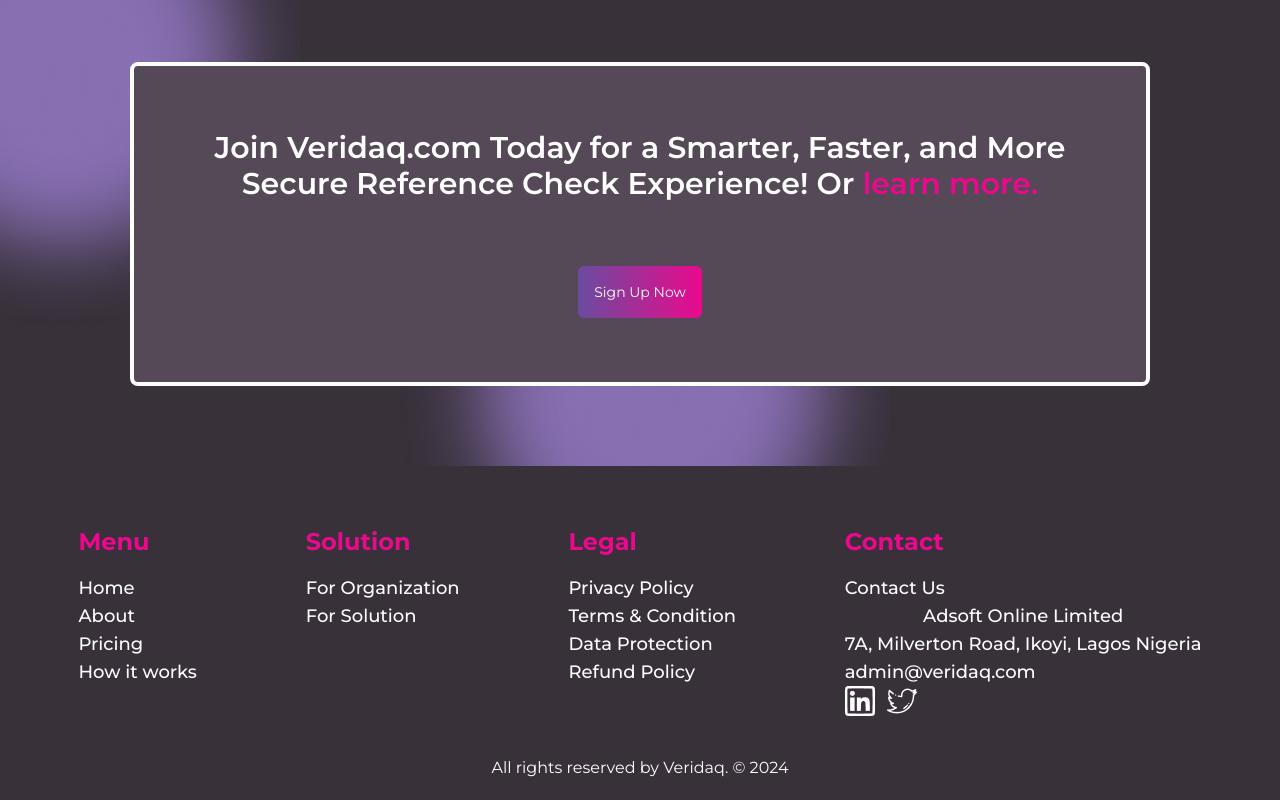
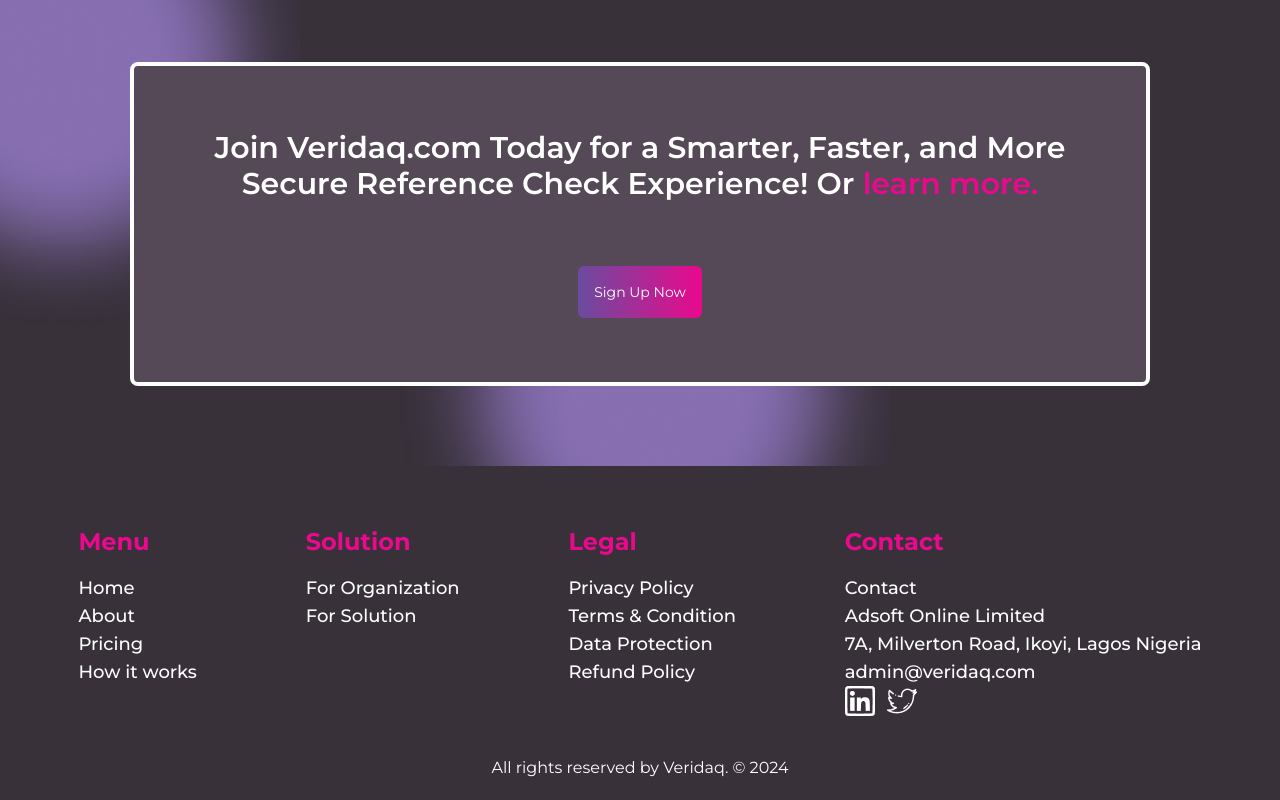
Before and after one commit to TomiwaPhilip/veridaq.com-statics, a Next.js app in the folder statics/: page / in a window 1280 px wide. Shown: the part 2159-2959 px from the top of the page. Built offline with nearby package versions, Linux system fonts and the light colour scheme.

Commit message:
adjusted footer

```diff
--- /dev/null
+++ b/statics/app/(root)/contact/page.tsx
@@ -0,0 +1,31 @@
+import React from 'react';
+
+const ContactInfo: React.FC = () => {
+  return (
+    <div className="mx-[50px] mt-[150px] pt-[10]">
+      <h1 className="text-3xl font-bold mb-6">Contact Information</h1>
+
+      <div className="mb-4">
+        <h2 className="text-2xl font-semibold mb-2">Phone Number</h2>
+        <p className="text-lg">+234 810 714 9957</p>
+      </div>
+
+      <div className="mb-4">
+        <h2 className="text-2xl font-semibold mb-2">Email Address</h2>
+        <p className="text-lg">
+          <a href="mailto:admin@veridaq.com" className="underline text-blue-400">admin@veridaq.com</a>
+        </p>
+      </div>
+
+      <div>
+        <h2 className="text-2xl font-semibold mb-2">Business Address</h2>
+        <p className="text-lg">
+            Adsoft Online Limited <br />
+            7A, Milverton Road, Ikoyi, Lagos Nigeria
+        </p>
+      </div>
+    </div>
+  );
+};
+
+export default ContactInfo;
--- a/statics/components/shared/Reusables.tsx
+++ b/statics/components/shared/Reusables.tsx
@@ -284,11 +284,11 @@
         {/* Contact section */}
         <div className="flex flex-col w-full text-center md:w-auto items-center md:items-start text-left">
           <p className="text-[#EA098D] font-bold text-2xl mb-4">Contact</p>
-          <a href="mailto:admin@veridaq.com">
-            <p className="font-medium text-lg">Contact Us</p>
-          </a>
+          <Link href="/contact">
+            <p className="font-medium text-lg">Contact</p>
+          </Link>
+          <p className="font-medium text-lg">Adsoft Online Limited</p>
           <p className="font-medium text-lg">
-            Adsoft Online Limited <br />
             7A, Milverton Road, Ikoyi, Lagos Nigeria
           </p>
           <p className="font-medium text-lg">admin@veridaq.com</p>
```
Also changed, not shown: 1 other file (tests, documents, lock files or other folders).
